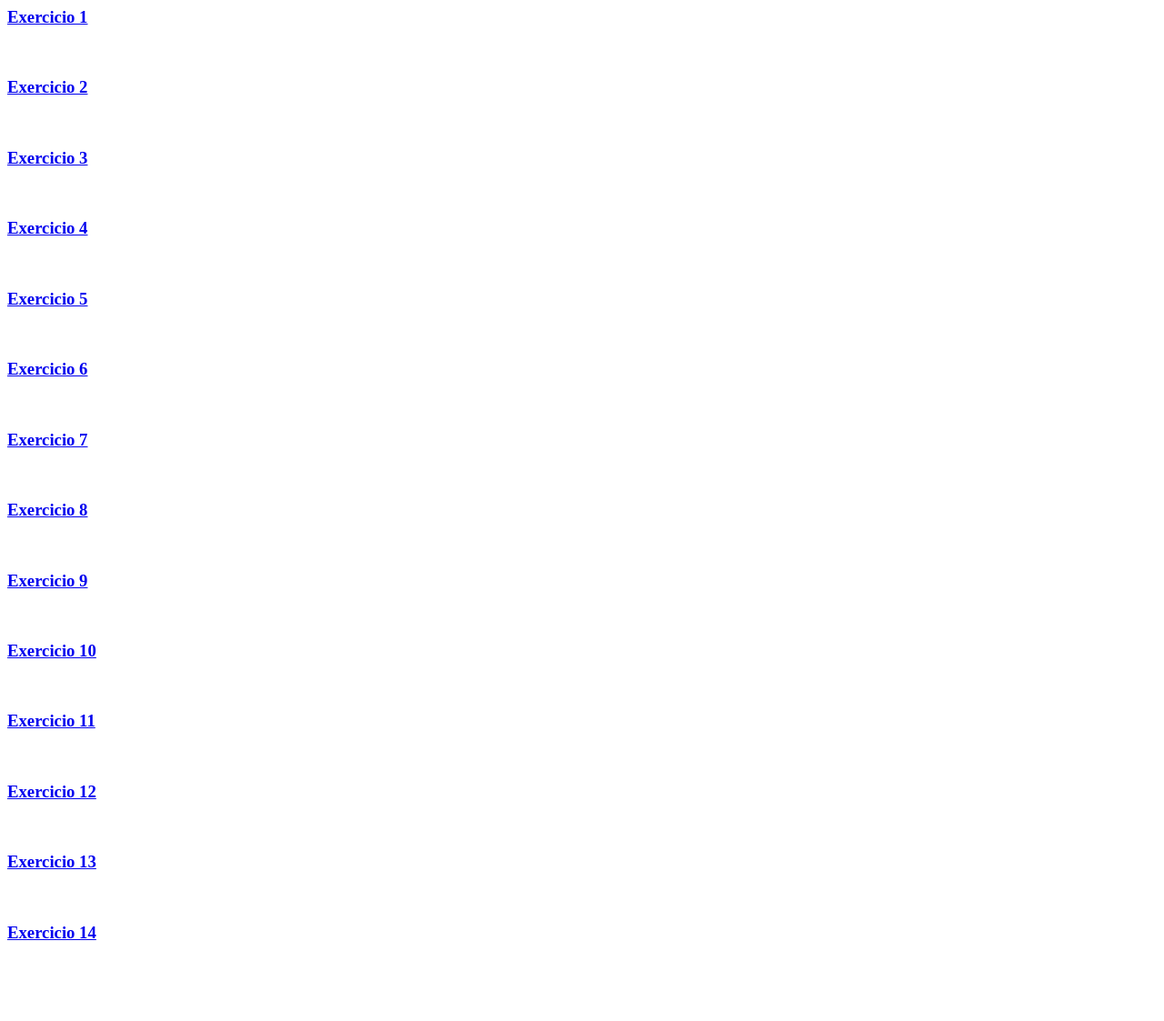
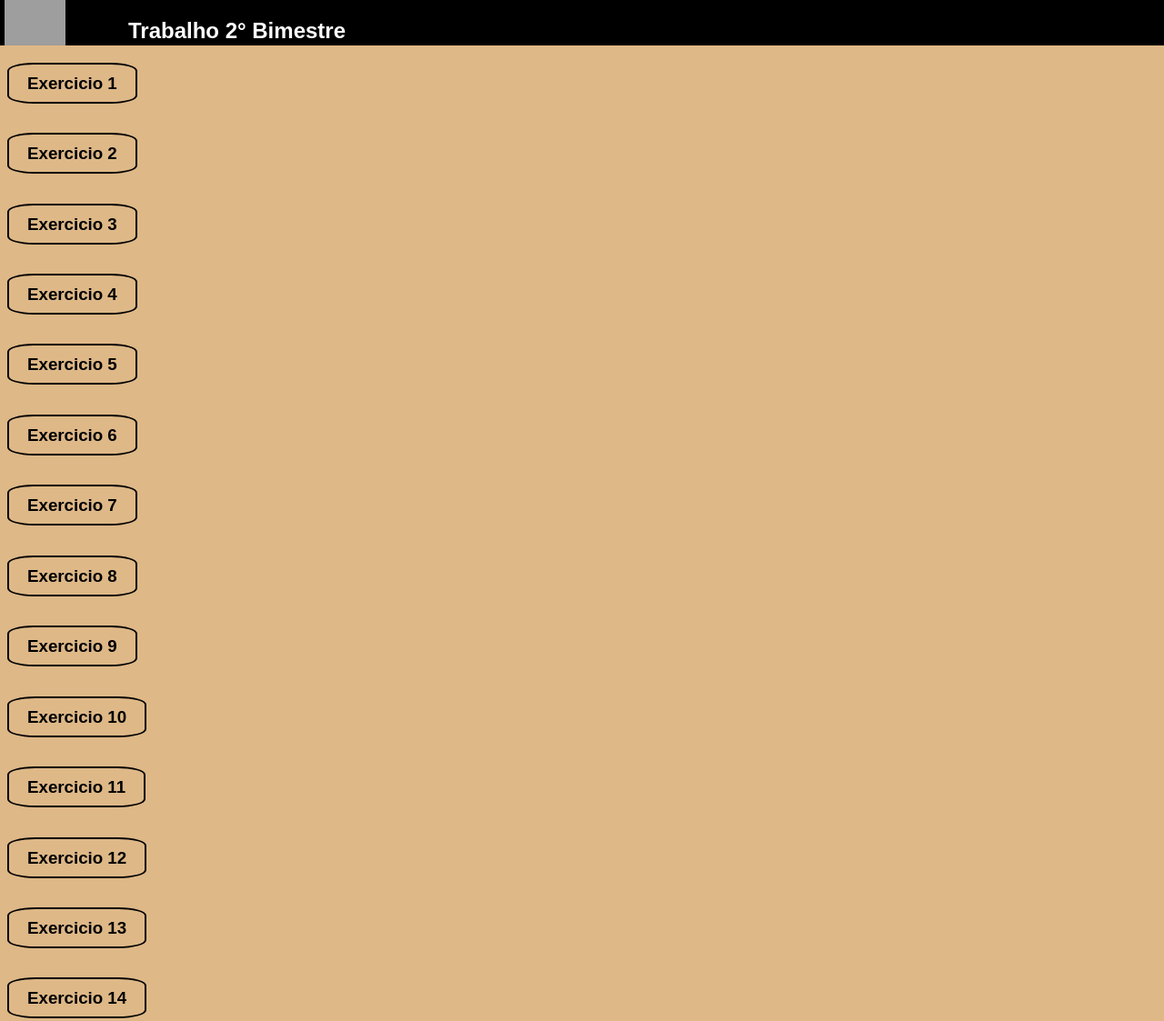
Before and after one commit to JulianoCeconi/Programa-oWeb, a plain HTML site: page Trabalho 2° Bim/index.html in a window 1280 px wide. Shown: the whole page at 91% size. Before the commit the page ends 1055 px from the top, so only its background shows below. Drawn offline with Linux system fonts and the light colour scheme; grey boxes are pictures that could not be loaded.

Commit message:
Add files via upload
Parte 2

```diff
--- a/Trabalho 2° Bim/index.html
+++ b/Trabalho 2° Bim/index.html
@@ -4,63 +4,74 @@
         <title>Trabalho 2° Bimestre</title>
     </head>
 
-    <body>
+    <link href="styles/style.css" rel="stylesheet" type="text/css">
 
+    <body class="fundo">
 
-        <h3><a href="exercicio1.html">Exercicio 1 </a></h3>
+        <div class="divcabecalho">
+            <img class="logoUnipar" src="https://aluno.unipar.br/assets/img/unipar.png">
+            <h2 class="titulo">Trabalho 2° Bimestre</h2>
+        </div>
+
+        <br><br><br>
+
+        <div class="divEsquerda">
+        <h3><a class="bt1" href="exercicio1.html">Exercicio 1 </a></h3>
 
         <br>
 
-        <h3><a href="exercicio2.html">Exercicio 2 </a></h3>
+        <h3><a class="bt2" href="exercicio2.html">Exercicio 2 </a></h3>
 
         <br>
 
-        <h3><a href="exercicio3.html">Exercicio 3 </a></h3>
+        <h3><a class="bt3" href="exercicio3.html">Exercicio 3 </a></h3>
 
         <br>
 
-        <h3><a href="exercicio4.html">Exercicio 4 </a></h3>
+        <h3><a class="bt4" href="exercicio4.html">Exercicio 4 </a></h3>
 
         <br>
 
-        <h3><a href="exercicio5.html">Exercicio 5 </a></h3>
+        <h3><a class="bt5" href="exercicio5.html">Exercicio 5 </a></h3>
 
         <br>
 
-        <h3><a href="exercicio6.html">Exercicio 6 </a></h3>
+        <h3><a class="bt6" href="exercicio6.html">Exercicio 6 </a></h3>
 
         <br>
 
-        <h3><a href="exercicio7.html">Exercicio 7 </a></h3>
+        <h3><a class="bt7" href="exercicio7.html">Exercicio 7 </a></h3>
+        </div>
 
         <br>
 
-        <h3><a href="exercicio8.html">Exercicio 8 </a></h3>
+        <div class="divDireita">
+        <h3><a class="bt8" href="exercicio8.html">Exercicio 8 </a></h3>
 
         <br>
 
-        <h3><a href="exercicio9.html">Exercicio 9 </a></h3>
+        <h3><a class="bt9" href="exercicio9.html">Exercicio 9 </a></h3>
 
         <br>
 
-        <h3><a href="exercicio10.html">Exercicio 10 </a></h3>
+        <h3><a class="bt10" href="exercicio10.html">Exercicio 10 </a></h3>
 
         <br>
 
-        <h3><a href="exercicio11.html">Exercicio 11 </a></h3>
+        <h3><a class="bt11" href="exercicio11.html">Exercicio 11 </a></h3>
 
         <br>
 
-        <h3><a href="exercicio12.html">Exercicio 12 </a></h3>
+        <h3><a class="bt12" href="exercicio12.html">Exercicio 12 </a></h3>
 
         <br>
 
-        <h3><a href="exercicio13.html">Exercicio 13 </a></h3>
+        <h3><a class="bt13" href="exercicio13.html">Exercicio 13 </a></h3>
 
         <br>
 
-        <h3><a href="exercicio14.html">Exercicio 14 </a></h3>
-
+        <h3><a class="bt14" href="exercicio14.html">Exercicio 14 </a></h3>
+        </div>
 
 
     </body>
--- a/Trabalho 2° Bim/scripts/exercicio10.js
+++ b/Trabalho 2° Bim/scripts/exercicio10.js
@@ -1,11 +1,14 @@
 let inputDias = document.querySelector("#inputDias");
 let btCalcular = document.querySelector("#btCalcular");
-let h2Resultado = document.querySelector("#btCalcular");
+let h2Resultado = document.querySelector("#h2Resultado");
 
 function calculaAnos(){
     let vlr1 = Number(inputDias.value);
 
+    let anos =  vlr1 / 365;
 
+
+    h2Resultado.innerHTML = "Anos: " +anos +"<br>";
 }
 
 btCalcular.onclick = function(){
--- a/Trabalho 2° Bim/scripts/exercicio12.js
+++ b/Trabalho 2° Bim/scripts/exercicio12.js
@@ -5,7 +5,13 @@ let h2Resultado = document.querySelector("#h2Resultado");
 function lerNumero(){
     let vlr1 = Number(inputNumero.value);
 
+    let centena = vlr1 / 100;
+    let dezena = vlr1 / 10;
+    let unidade = vlr1 / 1;
 
+    h2Resultado.innerHTML = "Centena: " +centena +"<br>"+
+                            "Dezena: " +dezena +"<br>"+
+                            "Unidade: " +unidade;
 }
 
 btCalcular.onclick = function(){
--- a/Trabalho 2° Bim/scripts/exercicio14.js
+++ b/Trabalho 2° Bim/scripts/exercicio14.js
@@ -5,7 +5,13 @@ let h2Resultado = document.querySelector("#h2Resultado");
 function calcularConta(){
     let vlr1 = Number(inputValor.value);
 
+    let carlos = Math.floor(vlr1 / 3);
+    let andre = Math.floor(vlr1 / 3);
+    let felipe = vlr1 / 3;
 
+    h2Resultado.innerHTML = "Carlos vai pagar R$ "+carlos +"<br>"+
+                            "Andre vai pagar R$ "+andre +"<br>"+
+                            "Felipe vai pagar R$ "+felipe.toFixed(2) +"<br>";
 }
 
 btCalcular.onclick = function(){
--- a/Trabalho 2° Bim/styles/style.css
+++ b/Trabalho 2° Bim/styles/style.css
@@ -0,0 +1,156 @@
+.divcabecalho{
+    background-color: black;
+    position: absolute;
+    top: 0px;
+    left: 0px;
+    width: 100%;
+    height: 50px;
+    display: flex;
+    justify-content: space-between;
+    align-items: center;
+}
+
+.titulo{
+    color: white;
+    position: absolute;
+    top: 0px;
+    right: 900px;
+    font-family: Arial, Helvetica, sans-serif;
+    font-weight: bold;
+    text-align: center;
+}
+
+.logoUnipar{
+    height: 50px;
+    margin: 5px 5px 5px 5px;
+}
+
+.fundo{
+    background-color:burlywood;
+}
+
+.bt1{
+    color: black;
+    font-family: Arial, Helvetica, sans-serif;
+    text-decoration: none;
+    border: 2px solid black;
+    border-radius: 20%;
+    padding: 10px 20px;
+}
+
+.bt2{
+    color: black;
+    font-family: Arial, Helvetica, sans-serif;
+    text-decoration: none;
+    border: 2px solid black;
+    border-radius: 20%;
+    padding: 10px 20px;
+}
+
+.bt3{
+    color: black;
+    font-family: Arial, Helvetica, sans-serif;
+    text-decoration: none;
+    border: 2px solid black;
+    border-radius: 20%;
+    padding: 10px 20px;
+}
+
+.bt4{
+    color: black;
+    font-family: Arial, Helvetica, sans-serif;
+    text-decoration: none;
+    border: 2px solid black;
+    border-radius: 20%;
+    padding: 10px 20px;
+}
+
+.bt5{
+    color: black;
+    font-family: Arial, Helvetica, sans-serif;
+    text-decoration: none;
+    border: 2px solid black;
+    border-radius: 20%;
+    padding: 10px 20px;
+}
+
+.bt6{
+    color: black;
+    font-family: Arial, Helvetica, sans-serif;
+    text-decoration: none;
+    border: 2px solid black;
+    border-radius: 20%;
+    padding: 10px 20px;
+}
+
+.bt7{
+    color: black;
+    font-family: Arial, Helvetica, sans-serif;
+    text-decoration: none;
+    border: 2px solid black;
+    border-radius: 20%;
+    padding: 10px 20px;
+}
+
+.bt8{
+    color: black;
+    font-family: Arial, Helvetica, sans-serif;
+    text-decoration: none;
+    border: 2px solid black;
+    border-radius: 20%;
+    padding: 10px 20px;
+}
+
+.bt9{
+    color: black;
+    font-family: Arial, Helvetica, sans-serif;
+    text-decoration: none;
+    border: 2px solid black;
+    border-radius: 20%;
+    padding: 10px 20px;
+}
+
+.bt10{
+    color: black;
+    font-family: Arial, Helvetica, sans-serif;
+    text-decoration: none;
+    border: 2px solid black;
+    border-radius: 20%;
+    padding: 10px 20px;
+}
+
+.bt11{
+    color: black;
+    font-family: Arial, Helvetica, sans-serif;
+    text-decoration: none;
+    border: 2px solid black;
+    border-radius: 20%;
+    padding: 10px 20px;
+}
+
+.bt12{
+    color: black;
+    font-family: Arial, Helvetica, sans-serif;
+    text-decoration: none;
+    border: 2px solid black;
+    border-radius: 20%;
+    padding: 10px 20px;
+}
+
+.bt13{
+    color: black;
+    font-family: Arial, Helvetica, sans-serif;
+    text-decoration: none;
+    border: 2px solid black;
+    border-radius: 20%;
+    padding: 10px 20px;
+}
+
+.bt14{
+    color: black;
+    font-family: Arial, Helvetica, sans-serif;
+    text-decoration: none;
+    border: 2px solid black;
+    border-radius: 20%;
+    padding: 10px 20px;
+}
```
Also changed, not shown: Trabalho 2° Bim/exercicio10.html (+3 -0 lines).
